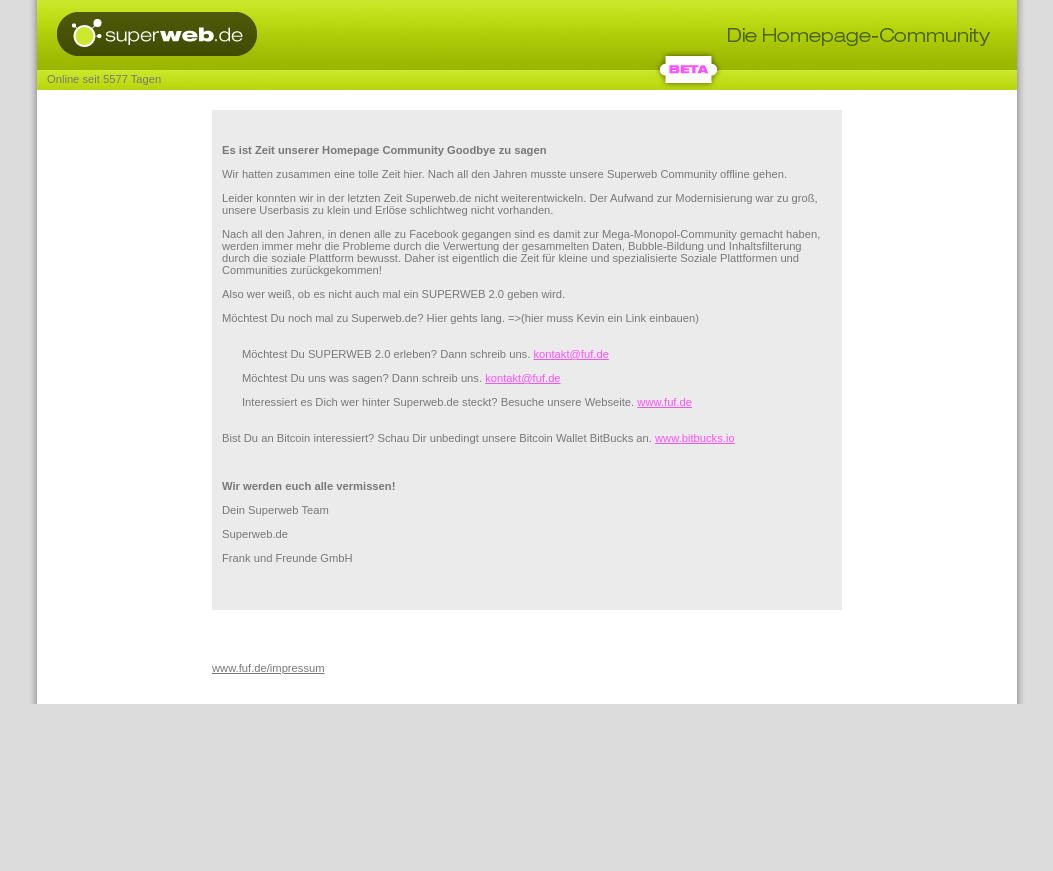
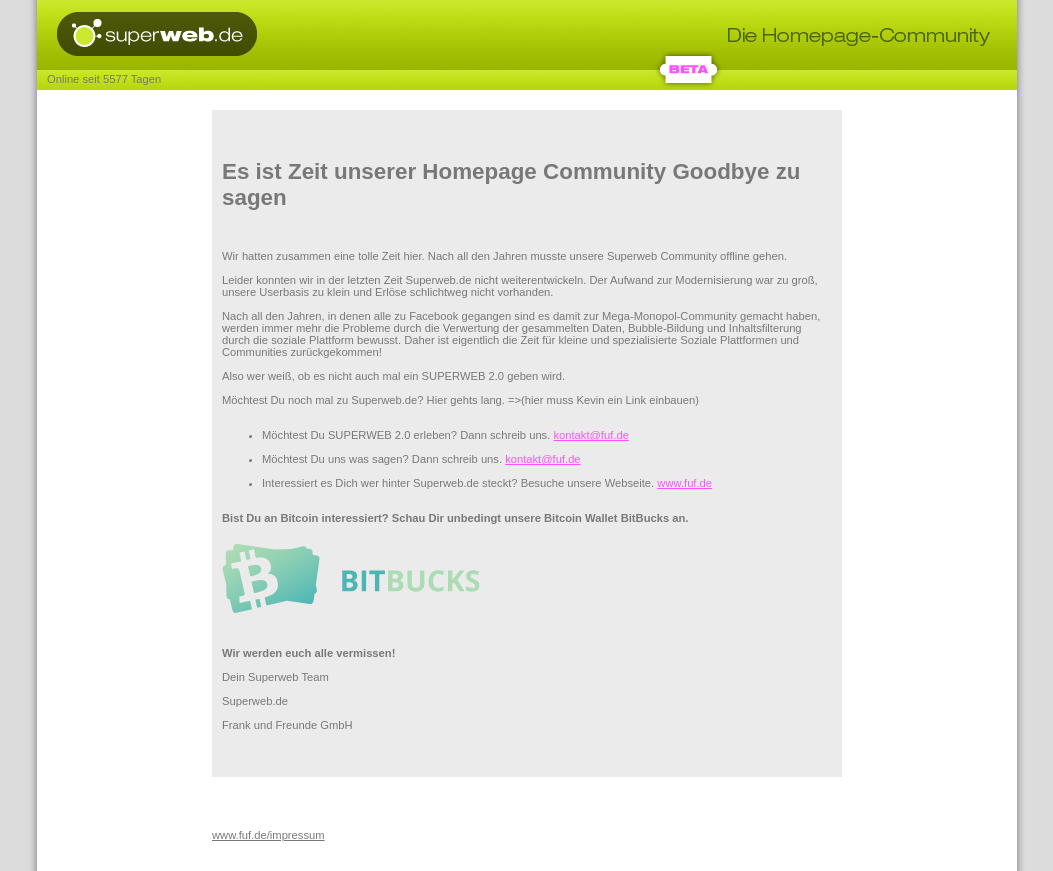
Before and after one commit to mariamihilker/superweb, a plain HTML site: page index.html in a window 1280 px wide. Shown: the whole page, without its empty margins (113-1166 px from the left). Before the commit the page ends 800 px from the top, so only its background shows below. Drawn offline with Linux system fonts and the light colour scheme; some packages are replaced by stand-ins of ours; a script that the page names is missing.

Commit message:
logo bitbucks
logo bitbucks

```diff
--- a/index.html
+++ b/index.html
@@ -51,9 +51,9 @@ dojo.require("app.widget.registration.lightbox");
   <div id="base-in">
 
 
-<h1 class="absolute">
+<!-- <h1 class="absolute">
     Es ist Zeit unserer Homepage Community Goodbye zu sagen
-</h1>
+</h1> -->
 <div id="head">
   <a width="980" height="90" alt="Superweb - Die Homepage-Community" href="/"><img src="images/head_balken.jpg" alt="Head_balken" /></a>
 <!--
@@ -109,7 +109,8 @@ dojo.require("app.widget.registration.lightbox");
   <div class="btr"></div>
   <div class="btl"></div>
 
-  <strong>Es ist Zeit unserer Homepage Community Goodbye zu sagen</strong><br/>
+  <h1>Es ist Zeit unserer Homepage Community Goodbye zu sagen</h1>
+  <br/>
   <br/>
   Wir hatten zusammen eine tolle Zeit hier. Nach all den Jahren musste unsere Superweb Community offline gehen.
   <br/>
@@ -129,22 +130,28 @@ dojo.require("app.widget.registration.lightbox");
   Möchtest Du noch mal zu Superweb.de? Hier gehts lang. =>(hier muss Kevin ein Link einbauen)
   <br/>
   <br/>
+  <ul class="fuf-links" >
+  <li>
+    Möchtest Du SUPERWEB 2.0 erleben? Dann schreib uns. <a href="mailto:kontakt@fuf.de">kontakt@fuf.de</a>
+  </li>
   <br/>
-  <div class="fuf-links" style="margin-left: 20px;">
-  Möchtest Du SUPERWEB 2.0 erleben? Dann schreib uns. <a href="mailto:kontakt@fuf.de">kontakt@fuf.de</a>
+  <li>
+  Möchtest Du uns was sagen? Dann schreib uns. <a href="mailto:kontakt@fuf.de">kontakt@fuf.de</a>
+  </li>
   <br/>
+  <li>
+  Interessiert es Dich wer hinter Superweb.de steckt? Besuche unsere Webseite. <a href="www.fuf.de">www.fuf.de</a>
+  </li>
   <br/>
-  Möchtest Du uns was sagen? Dann schreib uns. <a href="mailto:kontakt@fuf.de">kontakt@fuf.de</a>
+</ul>
+
+  <strong>
+  Bist Du an Bitcoin interessiert? Schau Dir unbedingt unsere Bitcoin Wallet BitBucks an. <a href="https://www.bitbucks.io/">
+    <img src="images/bitbucks-logo.svg" style="margin-top: 20px;margin-bottom: 10px;">
+  </a>
+</strong>
   <br/>
-  <br/>
-  Interessiert es Dich wer hinter Superweb.de steckt? Besuche unsere Webseite. <a href="www.fuf.de">www.fuf.de</a>
-</div>
-  <br/>
-  <br/>
-  Bist Du an Bitcoin interessiert? Schau Dir unbedingt unsere Bitcoin Wallet BitBucks an. <a href="https://www.bitbucks.io/">www.bitbucks.io</a>
-  <br/>
-  <br/>
-  <br/>
+
   <br/>
   <strong>Wir werden euch alle vermissen! </strong>
   <br/>
```
Also changed, not shown: images/bitbucks-logo.svg (added).
